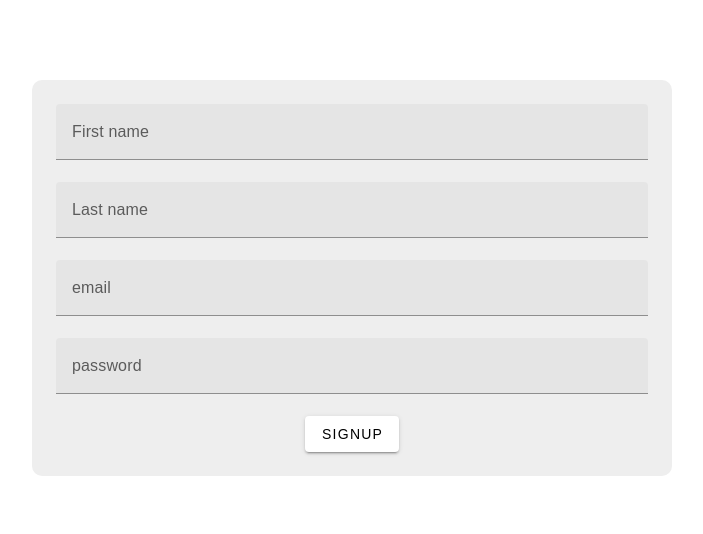
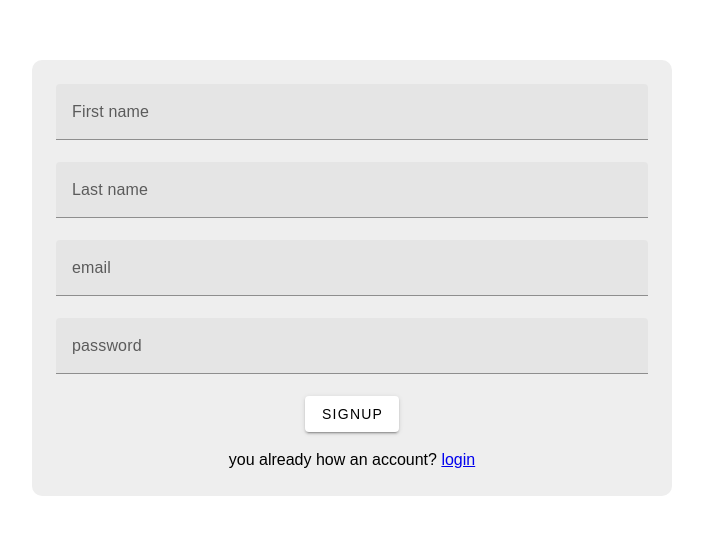
Before and after one commit to Mouhamad-Shaker-1/task-manager-by-Vue.js, a Vue app: page /signup in a window 1280 px wide. Shown: the part 122-656 px from the top of the page, without its empty margins (288-991 px from the left). Built offline with nearby package versions, Linux system fonts and the light colour scheme.

Commit message:
make new page called dashboard and in signup page save the JWT in localstoge after signup and send the user to the dashboard page

```diff
--- a/src/router/index.js
+++ b/src/router/index.js
@@ -2,6 +2,7 @@ import { createRouter, createWebHistory } from 'vue-router'
 import HomeView from '../views/HomeView.vue'
 import Signup from '@/views/Signup.vue'
 import Login from '@/views/Login.vue'
+import Dashboard from '@/views/Dashboard.vue'
 
 
 const router = createRouter({
@@ -22,6 +23,11 @@ const router = createRouter({
       name: 'login',
       component: Login,
     },
+    {
+      path: '/dashboard',
+      name: 'dashboard',
+      component: Dashboard,
+    },
   ],
 })
 
--- /dev/null
+++ b/src/views/Dashboard.vue
@@ -0,0 +1,3 @@
+<template>
+    <h1>dashboard page</h1>
+</template>
--- a/src/views/Signup.vue
+++ b/src/views/Signup.vue
@@ -30,6 +30,10 @@
       ></v-text-field>
       <div style="text-align: center">
         <v-btn type="submit" :disabled="isSubmitting">Signup</v-btn>
+        <p style="margin-top: 1em;">
+          you already how an account?
+          <RouterLink :to="{ name: 'login'}"> login</RouterLink>
+        </p>
       </div>
     </form>
   </div>
@@ -38,6 +42,7 @@
 <script setup>
 import { signupUser } from "@/api";
 import { ref } from "vue";
+import { useRouter } from "vue-router";
 
 const formData = ref({
   name: "",
@@ -47,11 +52,14 @@ const formData = ref({
 });
 const error = ref(null);
 const isSubmitting = ref(null);
+const router = useRouter();
 
 const handleSubmit = async () => {
   try {
     isSubmitting.value = true;
     const req = await signupUser(formData.value);
+    localStorage.setItem('user', JSON.stringify(req))
+    router.push("/dashboard")
   } catch (err) {
     error.value = err;
   } finally {
```
